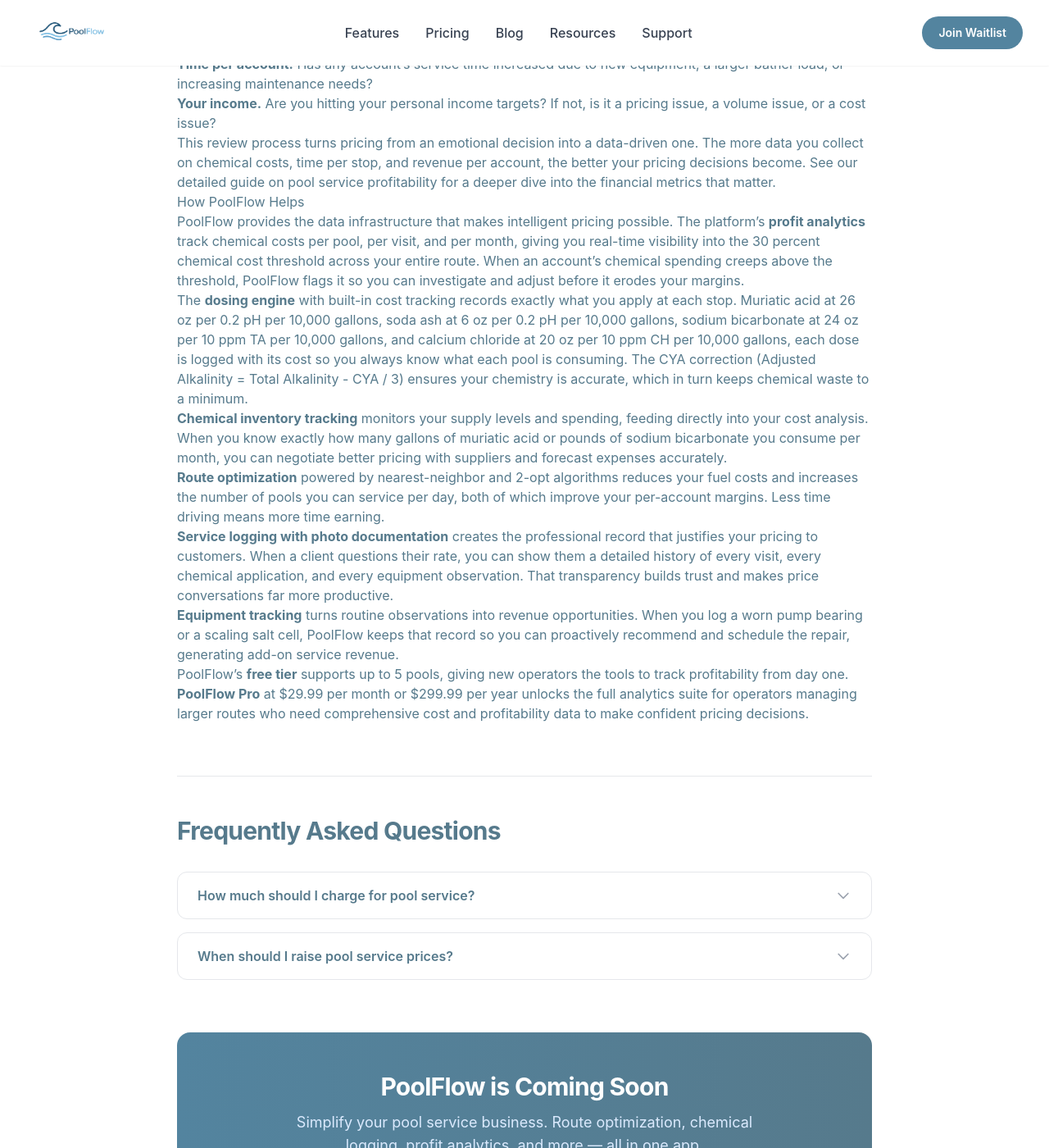
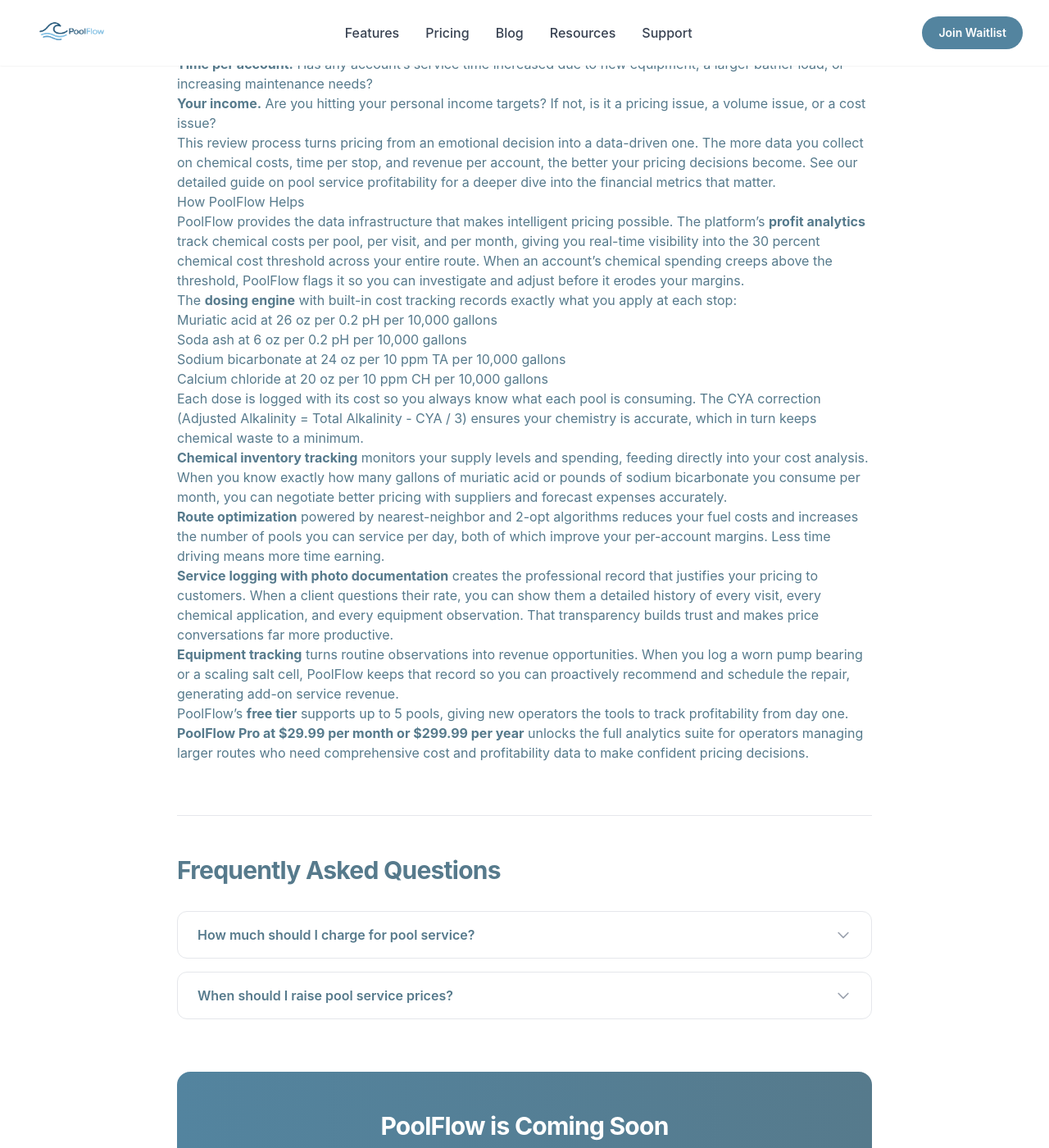
Before and after one commit to AlexHuggler/LCI_tracker, a Jekyll site: the page built from _posts/2026-02-26-pool-service-pricing-strategies.md, in a window 1280 px wide and 1400 px high, scrolled down 5748 px. Shown: the whole window at 82% size. Built offline with Jekyll 4.4.1, drawn with Linux system fonts in a browser that asks for light colours; nearby versions of some CDN libraries.

```diff
--- a/_posts/2026-02-26-pool-service-pricing-strategies.md
+++ b/_posts/2026-02-26-pool-service-pricing-strategies.md
@@ -231,9 +231,16 @@ This review process turns pricing from an emotional decision into a data-driven
 
 ## How PoolFlow Helps
 
-PoolFlow provides the data infrastructure that makes intelligent pricing possible. The platform's **profit analytics** track chemical costs per pool, per visit, and per month, giving you real-time visibility into the 30 percent chemical cost threshold across your entire route. When an account's chemical spending creeps above the threshold, PoolFlow flags it so you can investigate and adjust before it erodes your margins.
+[PoolFlow](/#features) provides the data infrastructure that makes intelligent pricing possible. The platform's **profit analytics** track chemical costs per pool, per visit, and per month, giving you real-time visibility into the 30 percent chemical cost threshold across your entire route. When an account's chemical spending creeps above the threshold, PoolFlow flags it so you can investigate and adjust before it erodes your margins.
 
-The **dosing engine** with built-in cost tracking records exactly what you apply at each stop. Muriatic acid at 26 oz per 0.2 pH per 10,000 gallons, soda ash at 6 oz per 0.2 pH per 10,000 gallons, sodium bicarbonate at 24 oz per 10 ppm TA per 10,000 gallons, and calcium chloride at 20 oz per 10 ppm CH per 10,000 gallons, each dose is logged with its cost so you always know what each pool is consuming. The CYA correction (Adjusted Alkalinity = Total Alkalinity - CYA / 3) ensures your chemistry is accurate, which in turn keeps chemical waste to a minimum.
+The **dosing engine** with built-in cost tracking records exactly what you apply at each stop:
+
+- Muriatic acid at 26 oz per 0.2 pH per 10,000 gallons
+- Soda ash at 6 oz per 0.2 pH per 10,000 gallons
+- Sodium bicarbonate at 24 oz per 10 ppm TA per 10,000 gallons
+- Calcium chloride at 20 oz per 10 ppm CH per 10,000 gallons
+
+Each dose is logged with its cost so you always know what each pool is consuming. The CYA correction (Adjusted Alkalinity = Total Alkalinity - CYA / 3) ensures your chemistry is accurate, which in turn keeps chemical waste to a minimum.
 
 **Chemical inventory tracking** monitors your supply levels and spending, feeding directly into your cost analysis. When you know exactly how many gallons of muriatic acid or pounds of sodium bicarbonate you consume per month, you can negotiate better pricing with suppliers and forecast expenses accurately.
 
@@ -243,4 +250,4 @@ The **dosing engine** with built-in cost tracking records exactly what you apply
 
 **Equipment tracking** turns routine observations into revenue opportunities. When you log a worn pump bearing or a scaling salt cell, PoolFlow keeps that record so you can proactively recommend and schedule the repair, generating add-on service revenue.
 
-PoolFlow's **free tier** supports up to 5 pools, giving new operators the tools to track profitability from day one. **PoolFlow Pro** at $29.99 per month or $299.99 per year unlocks the full analytics suite for operators managing larger routes who need comprehensive cost and profitability data to make confident pricing decisions.
+PoolFlow's **free tier** supports up to 5 pools, giving new operators the tools to track profitability from day one. **[PoolFlow Pro at $29.99 per month or $299.99 per year](/#pricing)** unlocks the full analytics suite for operators managing larger routes who need comprehensive cost and profitability data to make confident pricing decisions.
```
Also changed, not shown: _posts/2026-02-26-pool-chemical-storage-regulations.md (+5 -3 lines).
